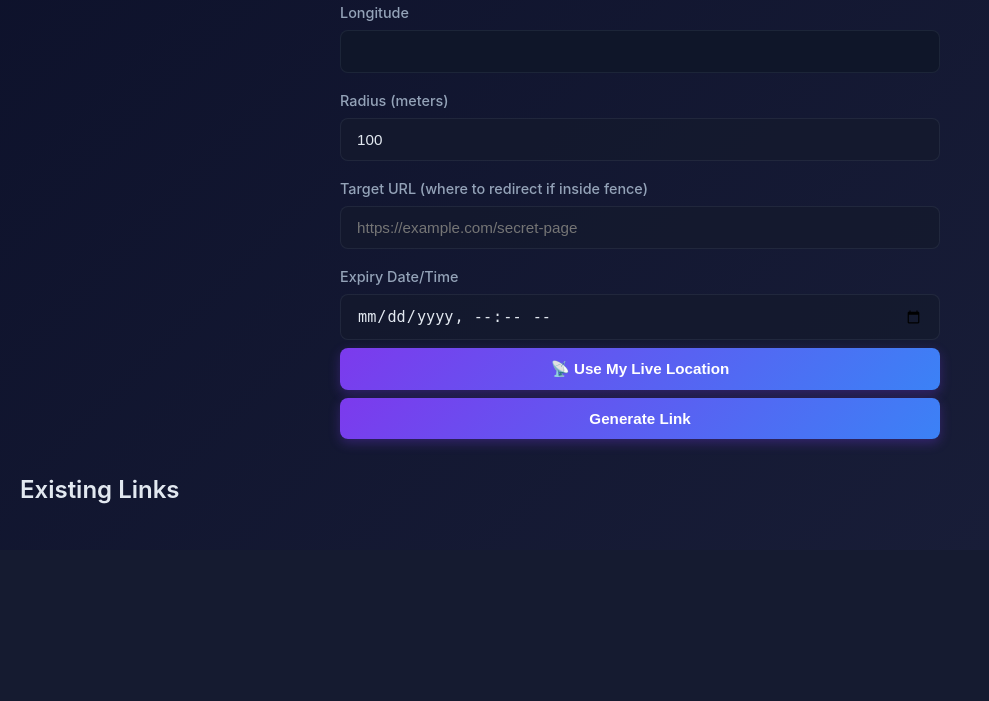
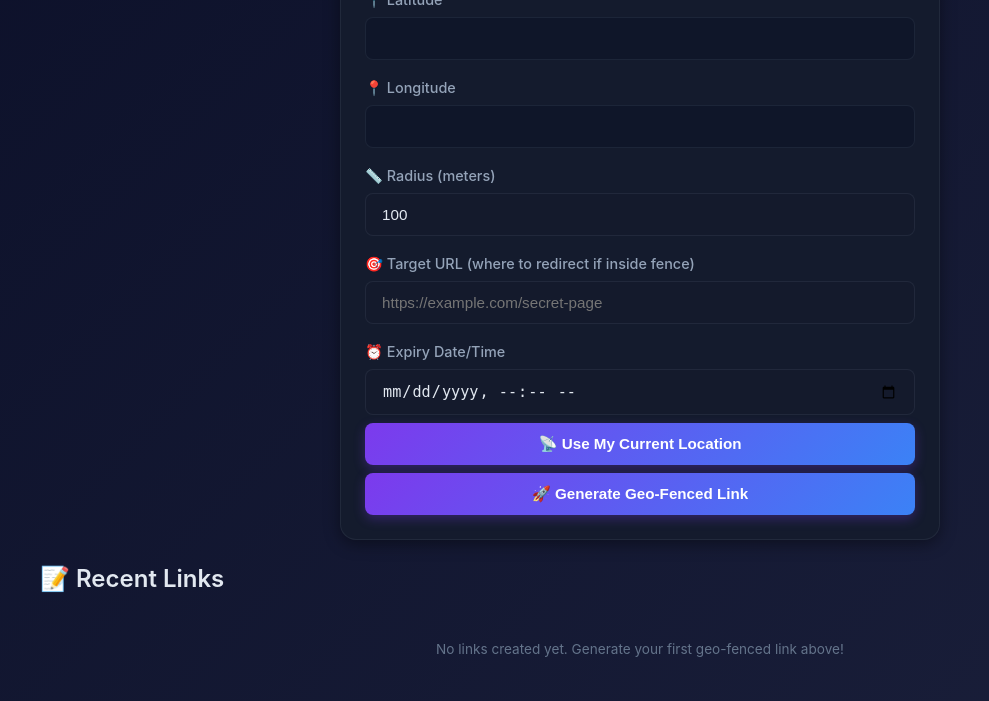
Before and after one commit to MAVIS-creator/geo_fence, a PHP site: page / in a window 1280 px wide. Shown: the part 610-1311 px from the top of the page, without its empty margins (0-989 px from the left). Before the commit the page ends 1114 px from the top, so only its background shows below. Run offline with PHP 8.4, Linux system fonts and the light colour scheme.

Commit message:
Auto-save 11/11/2025  1:09:39.49

```diff
--- a/public/index.php
+++ b/public/index.php
@@ -86,75 +86,78 @@ if ($_SERVER['REQUEST_METHOD'] === 'POST') {
 <html lang="en">
 <head>
   <meta charset="UTF-8">
-  <title>GPS Attendance - Create Link</title>
+  <meta name="viewport" content="width=device-width, initial-scale=1.0">
+  <title>Geo-Fence Link Generator</title>
   <link rel="stylesheet" href="assets/style.css">
   <link rel="stylesheet" href="https://unpkg.com/leaflet/dist/leaflet.css"/>
-  <style>#map{height:300px;margin-bottom:1rem}</style>
 </head>
 <body>
+  <div class="container">
     <div class="header">
       <div class="logo"><div class="mark">GF</div><div class="title">Geo-Fence Link Generator</div></div>
-    <div class="nav"><a href="dashboard.php">Dashboard</a></div>
+      <div class="nav"><a href="dashboard.php">📊 Dashboard</a></div>
     </div>
 
     <h1>📍 Create a Geo-Fenced Link</h1>
 
     <?php if ($errors): ?>
-    <div id="status" style="background:rgba(255,0,0,.25)">
-      <?php foreach($errors as $e) echo "<div>• ".htmlspecialchars($e)."</div>"; ?>
+      <div class="card" style="background:rgba(239,68,68,.1);border-color:rgba(239,68,68,.3)">
+        <?php foreach($errors as $e) echo "<div>❌ ".htmlspecialchars($e)."</div>"; ?>
       </div>
     <?php endif; ?>
 
-  <form method="POST" novalidate>
+    <form method="POST" novalidate class="card">
       <input type="hidden" name="_token" value="<?= htmlspecialchars($csrfToken) ?>">
 
       <div id="map"></div>
 
-    <label>Latitude</label>
+      <label>📍 Latitude</label>
       <input type="text" name="lat" id="lat" readonly required>
 
-    <label>Longitude</label>
+      <label>📍 Longitude</label>
       <input type="text" name="lng" id="lng" readonly required>
 
-    <label>Radius (meters)</label>
+      <label>📏 Radius (meters)</label>
       <input type="number" name="radius" id="radius" value="100" min="5" max="2000" required>
 
-    <label>Target URL (where to redirect if inside fence)</label>
+      <label>🎯 Target URL (where to redirect if inside fence)</label>
       <input type="url" name="target_url" placeholder="https://example.com/secret-page" required>
 
-    <label>Expiry Date/Time</label>
+      <label>⏰ Expiry Date/Time</label>
       <input type="datetime-local" name="expires" required>
 
-    <button type="button" id="useLocation">📡 Use My Live Location</button>
-    <button type="submit">Generate Link</button>
+      <button type="button" id="useLocation">📡 Use My Current Location</button>
+      <button type="submit">🚀 Generate Geo-Fenced Link</button>
     </form>
 
     <?php if (!empty($generatedLink)): ?>
       <div class="card generated">
         <div style="flex:1">
-        <p><strong>✅ Link Generated:</strong></p>
+          <p style="font-size:1.1rem;margin-bottom:12px"><strong>✅ Link Generated Successfully!</strong></p>
           <input id="generatedLink" type="text" value="<?= htmlspecialchars($generatedLink) ?>" readonly style="width:100%">
-        <div style="margin-top:8px;display:flex;gap:8px">
-          <button id="copyLink" class="ghost">Copy Link</button>
-          <a href="<?= htmlspecialchars($generatedLink) ?>" target="_blank"><button>Open Link</button></a>
+          <div style="margin-top:12px;display:flex;gap:8px">
+            <button type="button" id="copyLink" class="ghost" style="width:auto">📋 Copy Link</button>
+            <a href="<?= htmlspecialchars($generatedLink) ?>" target="_blank" style="flex:1"><button type="button" style="width:100%">🔗 Open Link</button></a>
           </div>
         </div>
         <div class="qr">
-        <img src="<?= htmlspecialchars(generate_qr_code_url($generatedLink)) ?>" alt="QR" width="120" height="120">
+          <img src="<?= htmlspecialchars(generate_qr_code_url($generatedLink)) ?>" alt="QR Code" width="120" height="120">
         </div>
       </div>
       <script>
         document.getElementById('copyLink').addEventListener('click', () => {
           const el = document.getElementById('generatedLink');
           navigator.clipboard.writeText(el.value).then(()=>{
-          alert('Link copied to clipboard');
+            alert('✅ Link copied to clipboard!');
           });
         });
       </script>
     <?php endif; ?>
 
-  <h2>Existing Links</h2>
-  <ul>
+    <h2>📝 Recent Links</h2>
+    <?php if (empty($links)): ?>
+      <p class="small" style="text-align:center;padding:20px">No links created yet. Generate your first geo-fenced link above!</p>
+    <?php else: ?>
       <?php foreach (array_reverse($links) as $link): ?>
         <?php
           $token = jwt_sign([
@@ -169,12 +172,24 @@ if ($_SERVER['REQUEST_METHOD'] === 'POST') {
           $url = rtrim($_ENV['APP_URL'] ?? (($_SERVER['REQUEST_SCHEME'] ?? 'http').'://'.$_SERVER['HTTP_HOST']), '/')
                  . '/redirect.php?token=' . $token;
         ?>
-      <li>
-        <span>ID: <?= htmlspecialchars(substr($link['id'], 0, 8)) ?>… | Target: <?= htmlspecialchars($link['target_url']) ?> | Expires: <?= htmlspecialchars($link['expires']) ?></span>
-        <a href="<?= htmlspecialchars($url) ?>" target="_blank">Open</a>
-      </li>
+        <div class="card link-row">
+          <div>
+            <strong><?= htmlspecialchars($link['target_url']) ?></strong>
+            <div class="small">
+              🆔 <?= htmlspecialchars(substr($link['id'], 0, 8)) ?>… |
+              📍 <?= htmlspecialchars($link['lat']) ?>, <?= htmlspecialchars($link['lng']) ?> |
+              📏 <?= htmlspecialchars($link['radius']) ?>m |
+              ⏰ <?= htmlspecialchars($link['expires']) ?>
+            </div>
+          </div>
+          <div style="display:flex;gap:8px">
+            <a href="<?= htmlspecialchars($url) ?>" target="_blank" class="badge">🔗 Open</a>
+            <a href="dashboard.php" class="badge">📊 Stats</a>
+          </div>
+        </div>
       <?php endforeach; ?>
-  </ul>
+    <?php endif; ?>
+  </div>
 
   <script src="https://unpkg.com/leaflet/dist/leaflet.js"></script>
   <script>
@@ -188,18 +203,35 @@ if ($_SERVER['REQUEST_METHOD'] === 'POST') {
       if (marker) map.removeLayer(marker);
       if (circle) map.removeLayer(circle);
       marker = L.marker([lat, lng]).addTo(map);
-      circle = L.circle([lat, lng], { radius: +document.getElementById('radius').value }).addTo(map);
+      circle = L.circle([lat, lng], { radius: +document.getElementById('radius').value, color: '#7c3aed', fillColor: '#7c3aed', fillOpacity: 0.2 }).addTo(map);
     }
 
     map.on('click', e => setPoint(e.latlng.lat, e.latlng.lng));
     document.getElementById('radius').addEventListener('input', () => { if (circle) circle.setRadius(+radius.value); });
 
     document.getElementById('useLocation').addEventListener('click', () => {
-      if (!navigator.geolocation) return alert('Geolocation not supported.');
+      if (!navigator.geolocation) return alert('❌ Geolocation not supported by your browser.');
+
+      const btn = document.getElementById('useLocation');
+      btn.textContent = '⏳ Getting location...';
+      btn.disabled = true;
+
       navigator.geolocation.getCurrentPosition(p => {
         setPoint(p.coords.latitude, p.coords.longitude);
         map.setView([p.coords.latitude, p.coords.longitude], 16);
-      }, () => alert('Unable to get location.'));
+        btn.textContent = '✅ Location Set!';
+        setTimeout(() => {
+          btn.textContent = '📡 Use My Current Location';
+          btn.disabled = false;
+        }, 2000);
+      }, () => {
+        alert('❌ Unable to get your location. Please allow location access.');
+        btn.textContent = '📡 Use My Current Location';
+        btn.disabled = false;
+      }, {
+        enableHighAccuracy: true,
+        timeout: 10000
+      });
     });
   </script>
 </body>
```
Also changed, not shown: 1 other file. Lines whose indentation alone changed are shown as unchanged.
